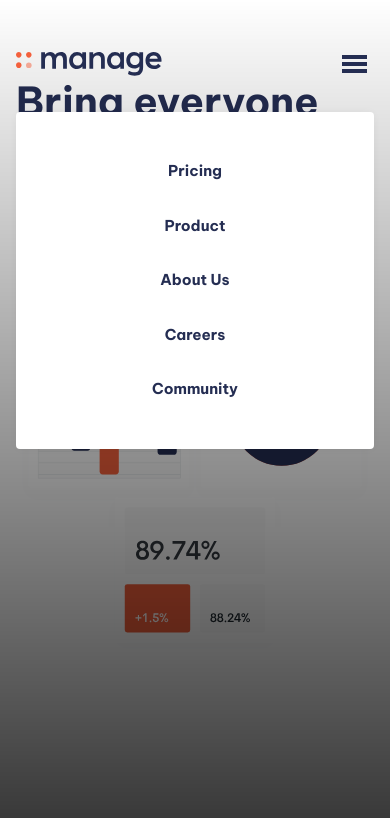
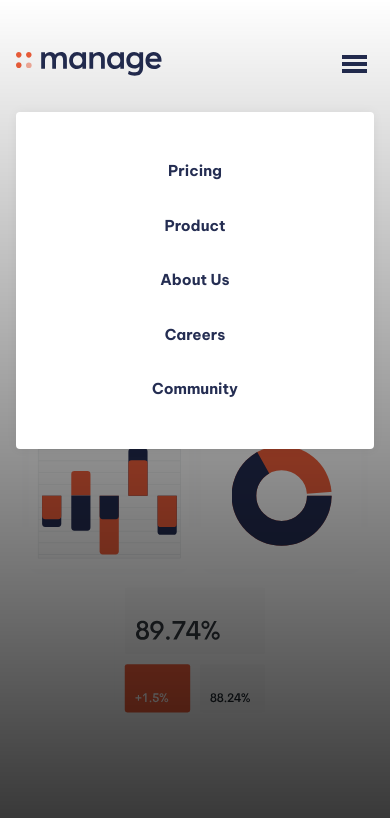
Before and after one commit to Annie-Huang/fem-manage-landing-page, a website built with Vite: page index.html in a window 390 px wide. Both pictures are taken after a click on the button "Menu". Shown: the top 818 px of the page. Built offline with nearby package versions, Linux system fonts and the light colour scheme.

Commit message:
Use peusdo class to prevent <main> jumping.

```diff
--- a/style.css
+++ b/style.css
@@ -299,7 +299,7 @@ body {
   }
 
   /* cannot use .primary-navigation:after because .primary-navigation has position absolute and so the overlay cannot cover the full page */
-  .primary-header[data-overlay] {
+  .primary-header[data-overlay]::before {
     content: '';
     position: fixed;
     inset: 0;
```
